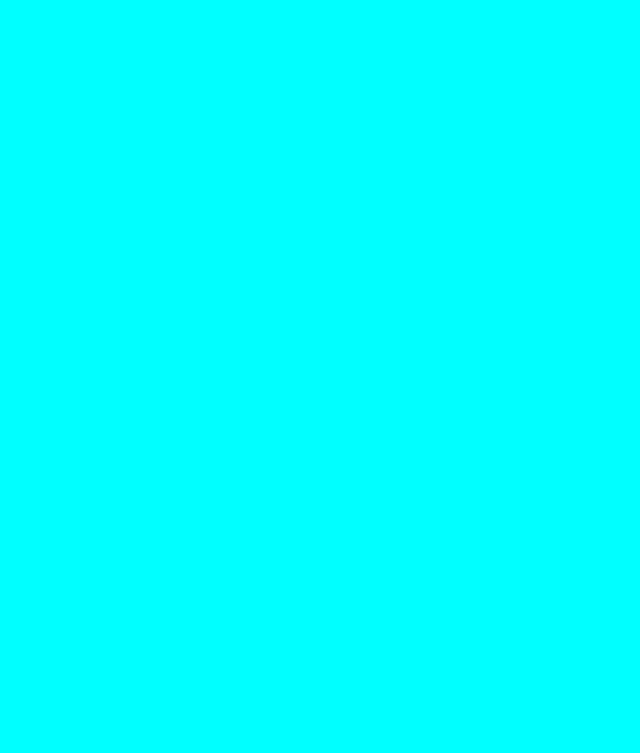
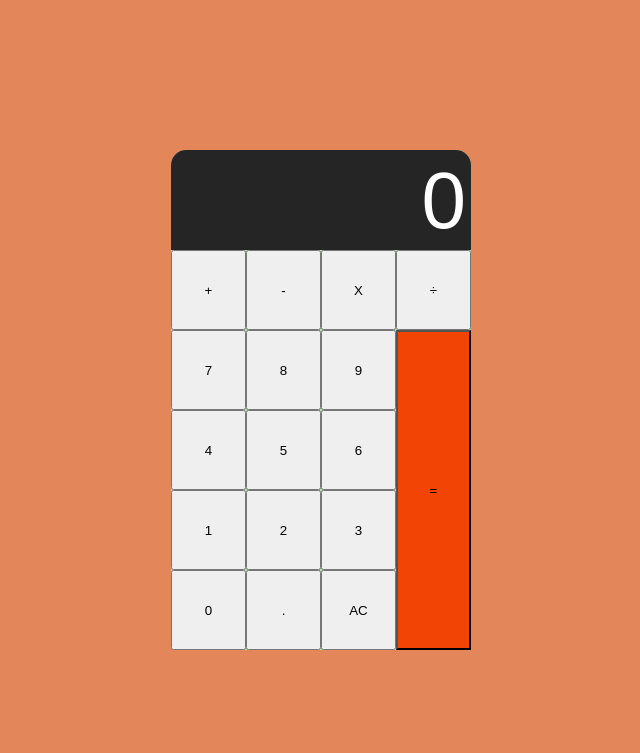
Before and after one commit to italosoprano/projetos-portifolio, a plain HTML site: page calculadora/index.html in a window 1280 px wide. Shown: the whole page, without its empty margins (319-959 px from the left). Drawn offline with Linux system fonts and the light colour scheme.

```diff
--- a/calculadora/index.html
+++ b/calculadora/index.html
@@ -1,5 +1,5 @@
 <!DOCTYPE html>
-<html lang="en">
+<html lang="pt-br">
 <head>
     <meta charset="UTF-8">
     <meta http-equiv="X-UA-Compatible" content="IE=edge">
@@ -8,8 +8,28 @@
     <link rel="stylesheet" href="style1.css">
 </head>
 <body>
-    <div id="scopo">
-        <div id="tela"></div>
+    <div class="Calculadora">
+        <div class="resultado">0</div>
+        <div class="calculator__keys">
+            <button class="button" onclick="insert('+')">+</button>
+            <button class="button" onclick="insert('-')">-</button>
+            <button class="button" onclick="insert('*')">X</button>
+            <button class="button" onclick="insert('/')">÷</button>
+            <button class="button" onclick="insert('7')">7</button>
+            <button class="button" onclick="insert('8')">8</button>
+            <button class="button" onclick="insert('9')">9</button>
+            <button class="button" onclick="insert('4')">4</button>
+            <button class="button" onclick="insert('5')">5</button>
+            <button class="button" onclick="insert('6')">6</button>
+            <button class="button" onclick="insert('1')">1</button>
+            <button class="button" onclick="insert('2')">2</button>
+            <button class="button" onclick="insert('3')">3</button>
+            <button class="button" onclick="insert('0')">0</button>
+            <button class="button" onclick="insert('.')">.</button>
+            <button class="button" onclick="Clean()">AC</button>
+            <button class= "key--equal" data-action="calculate">=</button>
+        </div>
     </div>
+    <script src="script.js"></script>
 </body>
 </html>
--- /dev/null
+++ b/calculadora/script.js
@@ -0,0 +1,4 @@
+const insert = (num) => {
+    var numero = document.getElementById('resultado');
+    document.getElementById('resultado').innerHTML = numero + num;
+}
--- a/calculadora/style1.css
+++ b/calculadora/style1.css
@@ -4,16 +4,54 @@
     font-family: Arial, Helvetica, sans-serif;
     padding: 0px;
     margin: 0px;
+    width: 100%;
+    height: 100%;
+    box-sizing: border-box;
 }
 
-.root{
-
+:root{
+    --cor-fundo: #E38659;
+    --cor-escopo: #B8E3A8;
+    --cor-teclas: #BFC0E3;
+    --cor-tela: #252525;
 }
 
 body{
-    background-color: aqua;
+    background-color: var(--cor-fundo);
 }
 
-scopo{
-    background-color: bisque;
+.Calculadora{
+    background-color: var(--cor-escopo);
+    width: 300px;
+    height: 500px;
+    border-radius: 15px;
+    position: absolute;
+    left: 50%;
+    top: 50%;
+    transform: translate(-50%, -50%);
 }
+
+.resultado {
+    background-color: var(--cor-tela);
+    color: white;
+    font-size: 5em;
+    text-align: right;
+    width: 300px;
+    height: 100px;
+    padding: 5px;
+    border-radius: 15px 15px 0px 0px;
+}
+
+.calculator__keys {
+    display: grid;
+    grid-template-columns: repeat(4, 1fr);
+    grid-template-rows: 80px 80px 80px 80px 80px;
+}
+
+.key--equal {
+    grid-column-start: 4;
+    grid-column-end: 5;
+    grid-row-start: 2;
+    grid-row-end: 6;
+    background-color: #F24405;
+}
```
